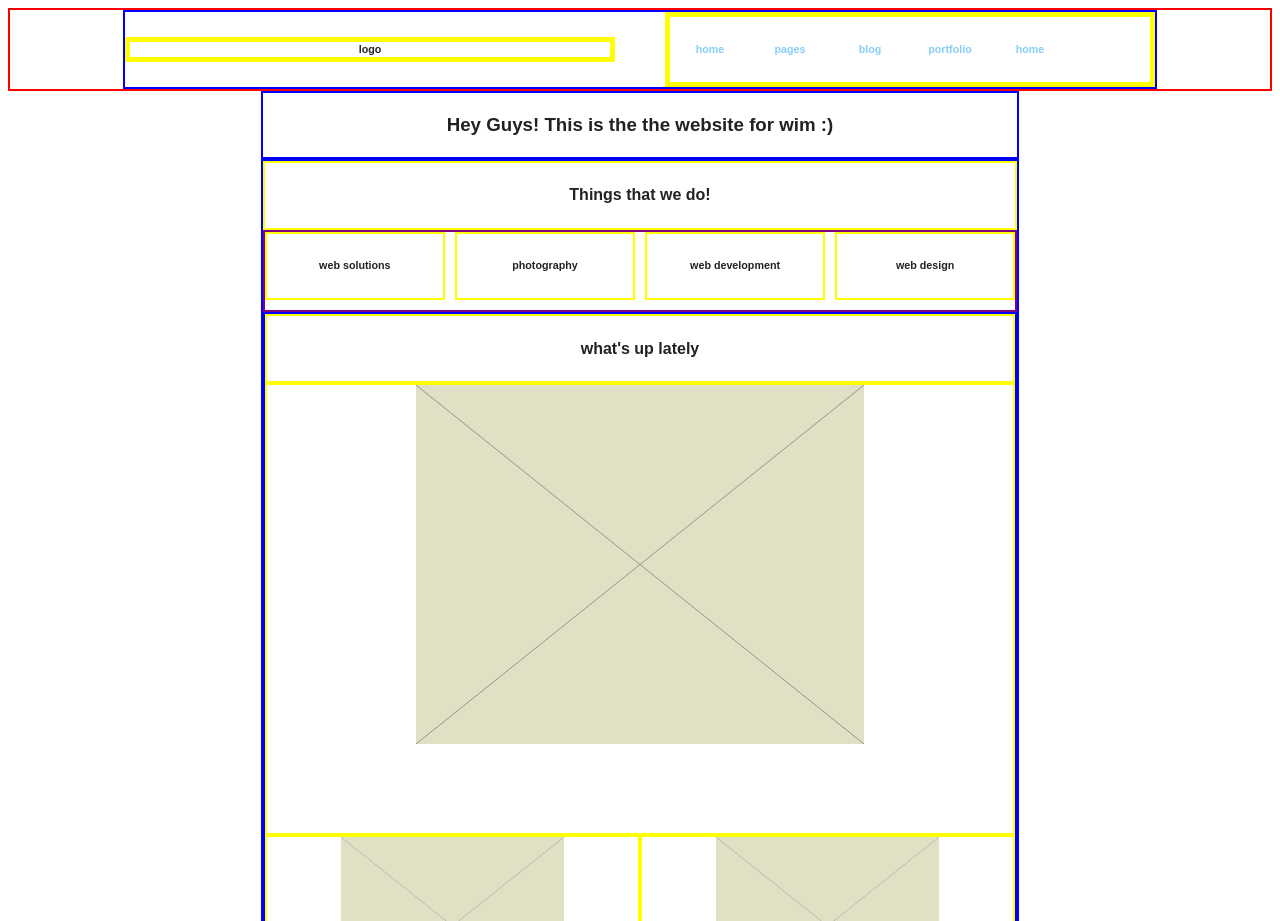
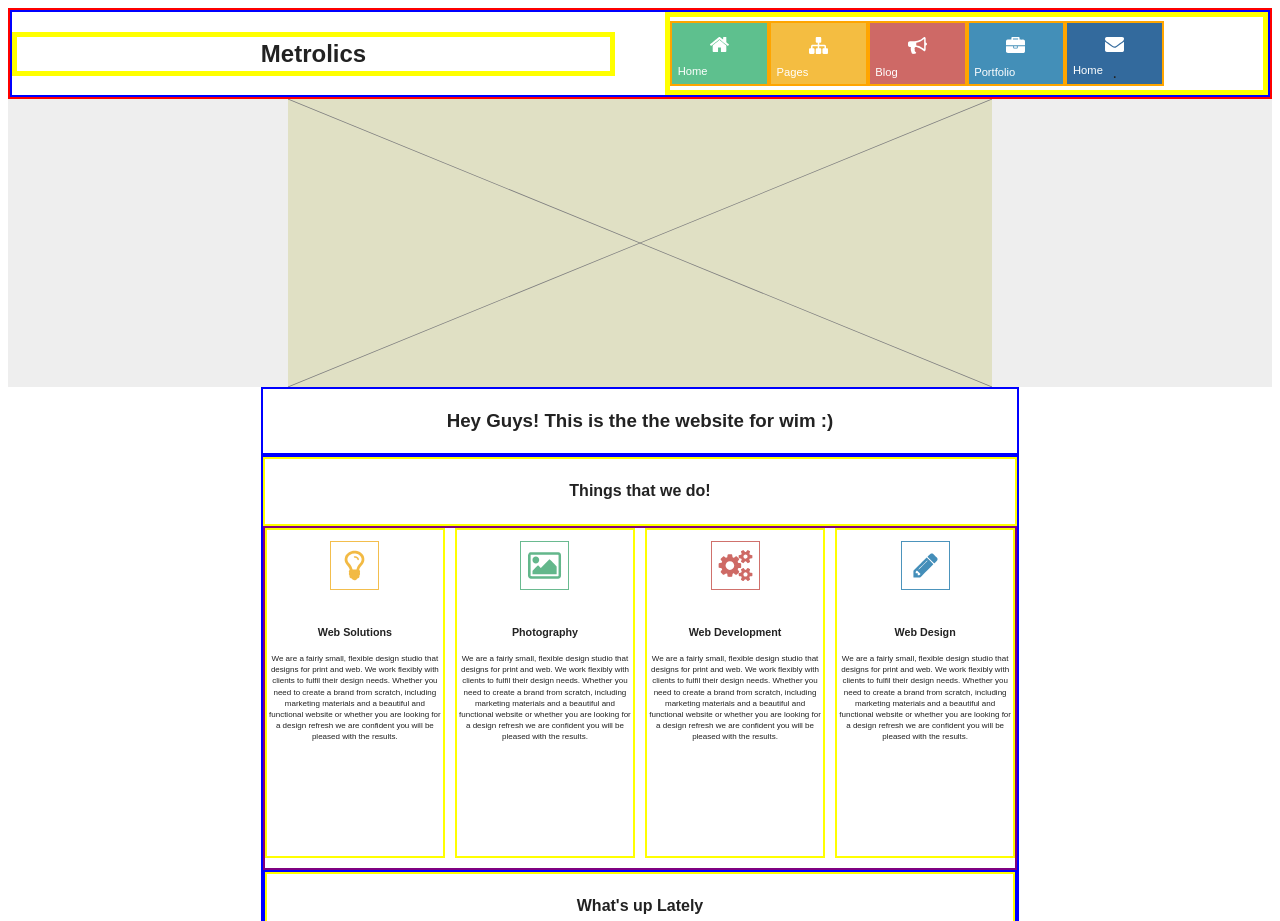
Before and after one commit to keonaa/Keona_Aguilar_LAB_02A, a website built with webpack: page index.html in a window 1280 px wide. Shown: the top 921 px of the page. Built offline with nearby package versions, Linux system fonts and the light colour scheme.

Commit message:
stylized header, imported images and icons

```diff
--- a/css/style.css
+++ b/css/style.css
@@ -275,15 +275,7 @@ textarea {
 .container-2-grid-3-1 {
   display: grid;
   text-align: center;
-  grid-template-columns:repeat(1fr,1fr)
-}
-
-.container-2-grid-3-1 div:nth-child(1) {
-  grid-column: span 2;
-}
-
-.container-2-grid-3-1 div:nth-child(4) {
-  display: none;
+  grid-template-columns:repeat(3,1fr);
 }
 
 .container-3-grid-3-2 {
@@ -313,8 +305,27 @@ textarea {
   display: inline-grid;
   grid-template-columns: repeat(6, minmax(80px, 1fr));
   align-content: center;
-  color: lightskyblue;
   border: solid yellow 5px;
+}
+
+.menu-container-grid-6-1>div:nth-child(1) {
+  background-color: rgb(94, 192, 142);
+}
+
+.menu-container-grid-6-1>div:nth-child(2) {
+  background-color: rgb(244, 189, 65);
+}
+
+.menu-container-grid-6-1>div:nth-child(3) {
+  background-color: rgb(206, 105, 102);
+}
+
+.menu-container-grid-6-1>div:nth-child(4) {
+  background-color: rgb(67, 143, 184);
+}
+
+.menu-container-grid-6-1>div:nth-child(5) {
+  background-color: rgb(51, 106, 157);
 }
 
 .bourgir {
@@ -328,7 +339,11 @@ textarea {
   display: flex;
   justify-content: center;
   border: solid yellow 5px;
+}
 
+.logo img {
+  height: 100%;
+  width: 100%
 }
 
 .main {
@@ -360,6 +375,7 @@ textarea {
 
 .box {
   border: solid yellow 2px;
+  margin: auto;
 }
 
 .sub-header-container-3 {
@@ -374,8 +390,6 @@ textarea {
   border: solid yellow 2px;
   }
 
-
-
 * {
   font-family: Arial, Helvetica, sans-serif;
 }
@@ -386,6 +400,41 @@ textarea {
   border: solid red 2px;
 }
 
+.menu-contents {
+  border: solid orange 2px;
+
+}
+
+.icon img {
+  height: 20%;
+  width: 20%;
+  margin-top: 15%;
+
+}
+
+.menu-name {
+  display: flex;
+  justify-content: flex-start;
+  margin-left: 6%;
+  margin-bottom: -30%;
+  font-size: .7em;
+}
+
+.menu-name p {
+  color: white;
+}
+
+.minions img{
+  height: 18rem;
+  width: 55vw;
+}
+
+.minions {
+  display: flex;
+  justify-content: center;
+  background: rgb(238, 238, 238);
+}
+
 .footer-container {
   display: grid;
   justify-content: center;
@@ -394,16 +443,18 @@ textarea {
 
 .square {
   border: solid yellow 2px;
+  margin: auto;
 }
 
 .box img {
-  height: 80%;
-  width: 60%;
+  height: 100%;
+  width: 100%;
+  color: white;
 }
 
 .square img {
-  height: 80%;
-  width: 60%;
+  height: 100%;
+  width: 100%;
 }
 
 .intro {
@@ -416,8 +467,23 @@ textarea {
   border: solid red 2px;
 }
 
+.big-card img {
+  height: 100%;
+  width: 100%;
+}
+
 .m-col-1 {
   border: solid yellow 2px;
+}
+
+.m-col-1 p{
+  font-size: 0.5rem;
+  margin-top: -7%;
+}
+
+.container-grid-4-1 img {
+  height: 15%;
+  padding: 0.675rem;
 }
 
 /* Phone */
@@ -428,6 +494,10 @@ textarea {
 
   .menu-container-grid-6-1>h6{
     display: none;
+  }
+
+  .menu-contents{
+    display:none;
   }
   .bourgir {
     display: block !important;
@@ -482,13 +552,13 @@ textarea {
   }
   .container-2-grid-3-1 {
     display: grid;
-    grid-template-columns: repeat(2, 2fr);
+    grid-template-columns: repeat(2fr, 2fr);
   }
   .container-2-grid-3-1 div:nth-child(4) {
     display: inline-block;
   }
   .container-2-grid-3-1 div:nth-child(1) {
-    grid-column: span 1;
+    grid-row: span 1;
   }
   .container-3-grid-3-2 {
     display: grid;
--- a/index.html
+++ b/index.html
@@ -21,20 +21,38 @@
 </head>
 <header class="main-header-container">
   <div class="sub-header-container">
-    <h6 class="logo">logo</h6>
-  <div class="menu-container-grid-6-1">
-    <h6>home</h6>
-    <h6>pages</h6>
-    <h6>blog</h6>
-    <h6>portfolio</h6>
-    <h6>home</h6>
-    <div class="bourgir">
-      <img src="./img/menu-button.svg"/>
+    <h2 class="logo">Metrolics</h2>
+    <div class="menu-container-grid-6-1">
+      <div class="menu-contents">
+        <div class="icon"><img src='./img/Home.svg'></div>
+        <div class="menu-name"><p>Home</p></div>
+      </div>
+      <div class="menu-contents">
+        <div class="icon"><img src='./img/Pages.svg'></div>
+        <div class="menu-name"><p>Pages</p></div>
+      </div>
+      <div class="menu-contents">
+        <div class="icon"><img src='./img/Blog.svg'></div>
+        <div class="menu-name"><p>Blog</p></div>
+      </div>
+      <div class="menu-contents">
+        <div class="icon"><img src='./img/Portfolio.svg'></div>
+        <div class="menu-name"><p>Portfolio</p></div>
+      </div>
+      <div class="menu-contents">
+        <div class="icon"><img src='./img/Home-Mail.svg'></div>
+        <div class="menu-name"><p>Home</p></div>.
+      </div>
+      <div class="bourgir">
+        <img src="./img/menu-button.svg"/>
+      </div>
     </div>
-  </div>
   </div>
 </header>
 <body>
+  <div class="minions">
+    <img src='./img/placeholder.svg'>
+  </div>
   <div class="main">
     <div class="intro">
       <h3>Hey Guys! This is the the website for wim :)</h3>
@@ -43,25 +61,25 @@
   <div class="container">
     <div class="container-sub"><h4>Things that we do!</h4></div>
     <div class="container-grid-4-1">
-      <div class="m-col-1"><h6>web solutions</h6></div>
-      <div class="m-col-1"><h6>photography</h6></div>
-      <div class="m-col-1"><h6>web development</h6></div>
-      <div class="m-col-1"><h6>web design</h6></div>
+      <div class="m-col-1"><img src="./img/Web Solutions.svg"><h6>Web Solutions</h6><p>We are a fairly small, flexible design studio that designs for print and web. We work flexibly with clients to fulfil their design needs. Whether you need to create a brand from scratch, including marketing materials and a beautiful and functional website or whether you are looking for a design refresh we are confident you will be pleased with the results.</p></div>
+      <div class="m-col-1"><img src="./img/Photography.svg"><h6>Photography</h6><p>We are a fairly small, flexible design studio that designs for print and web. We work flexibly with clients to fulfil their design needs. Whether you need to create a brand from scratch, including marketing materials and a beautiful and functional website or whether you are looking for a design refresh we are confident you will be pleased with the results.</p></div>
+      <div class="m-col-1"><img src="./img/Web Development.svg"><h6>Web Development</h6><p>We are a fairly small, flexible design studio that designs for print and web. We work flexibly with clients to fulfil their design needs. Whether you need to create a brand from scratch, including marketing materials and a beautiful and functional website or whether you are looking for a design refresh we are confident you will be pleased with the results.</p></div>
+      <div class="m-col-1"><img src="./img/Web Design.svg"><h6>Web Design</h6><p>We are a fairly small, flexible design studio that designs for print and web. We work flexibly with clients to fulfil their design needs. Whether you need to create a brand from scratch, including marketing materials and a beautiful and functional website or whether you are looking for a design refresh we are confident you will be pleased with the results.</p></div>
       <div>
     </div>
   </div>
 
   <div class="container-2">
-    <div class="sub-header-container-2"><h4>what's up lately</h4></div>
+    <div class="sub-header-container-2"><h4>What's up Lately</h4></div>
     <div class="container-2-grid-3-1">
-        <div class="box"><img src='./img/placeholder.svg'></div>
+
       <div class="box"><img src='./img/placeholder.svg'></div>
       <div class="box"><img src='./img/placeholder.svg'></div>
       <div class="box"><img src='./img/placeholder.svg'></div>
     </div>
   </div>
     <div class="container-3">
-      <div class="sub-header-container-3"><h4>our latest projects</h4></div>
+      <div class="sub-header-container-3"><h4>Our Latest Projects</h4></div>
       <div class="container-3-grid-3-2">
         <div class="square"><img src='./img/placeholder.svg'></div>
         <div class="square"><img src='./img/placeholder.svg'></div>
@@ -72,18 +90,18 @@
       </div>
     </div>
       <div class="container-4">
-        <div class="sub-header-container-4"><h4>things of above</h4></div>
+        <div class="sub-header-container-4"><h4>Things of Above</h4></div>
         <div class="container-4-grid-2-1">
-          <div class="big-card"><h6>big card</h6></div>
-          <div class="big-card"><h6>big card</h6></div>
+          <div class="big-card"><img src="./img/left.jpg"></div>
+          <div class="big-card"><img src="./img/right.jpg"></div>
         </div>
       </div>
       <div class="container-5-grid-5-1">
-        <div class="logo">logo</div>
-        <div class="logo">logo</div>
-        <div class="logo">logo</div>
-        <div class="logo">logo</div>
-        <div class="logo">logo</div>
+        <div class="logo"><img src='./img/net.jpg'></div>
+        <div class="logo"><img src='./img/krita.jpg'></div>
+        <div class="logo"><img src='./img/scirra.jpg'></div>
+        <div class="logo"><img src='./img/blender.jpg'></div>
+        <div class="logo"><img src='./img/inkscpae.jpg'></div>
       </div>
   </div>
 </body>
@@ -93,7 +111,7 @@
     <div class="m-col-2">about us</div>
     <div class="m-col-2">flickr photos</div>
     <div class="m-col-2">recent tweets</div>
-    <div class="m-col-24">newsletter</div>
+    <div class="m-col-2">newsletter</div>
   </div>
 </footer>
 </html>
```
Also changed, not shown: img/Blog.svg (added), img/Home-Mail.svg (added), img/Home.svg (added), img/Pages.svg (added), img/Photography.svg (added), img/Portfolio.svg (added), img/Web Design.svg (added), img/Web Development.svg (added), img/Web Solutions.svg (added), img/blender.jpg (added), img/inkscpae.jpg (added), img/krita.jpg (added), img/left.jpg (added), img/net.jpg (added), 2 more files.
